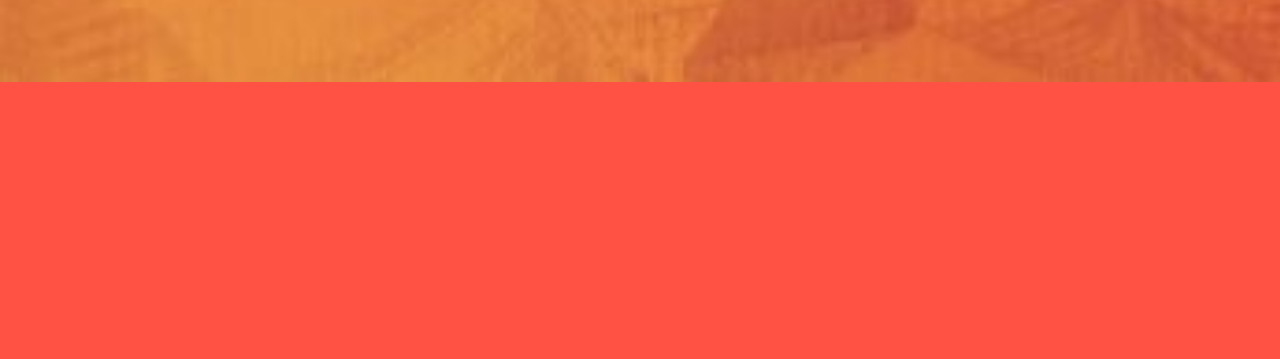
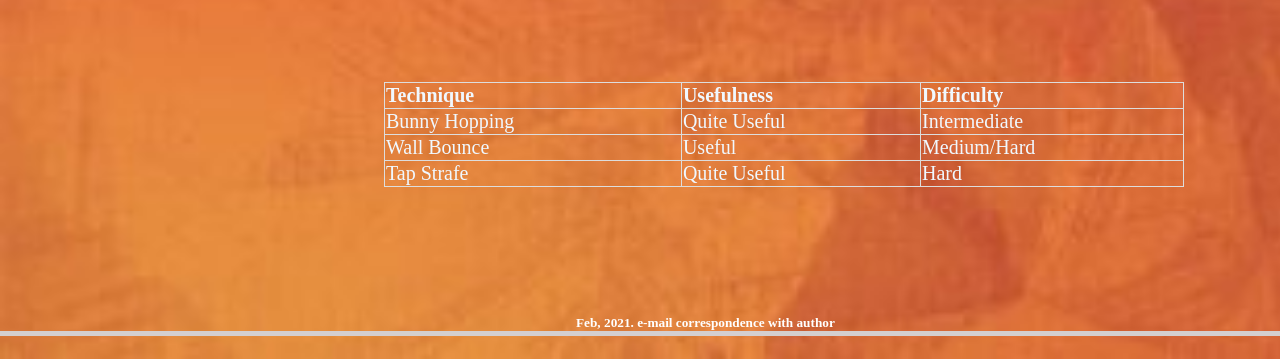
Before and after one commit to RichardButurla/Apex_Legends_Fan_Page.github.io, a plain HTML site: page news.html in a window 1280 px wide. Shown: the part 2249-2608 px from the top of the page. Before the commit the page ends 2331 px from the top, so only its background shows below. Drawn offline with Linux system fonts and the light colour scheme.

Commit message:
added table

```diff
--- a/news.html
+++ b/news.html
@@ -58,6 +58,31 @@
              frameborder="0" allow="accelerometer; autoplay; clipboard-write; encrypted-media; gyroscope; picture-in-picture" allowfullscreen></iframe>
         </div>
 
+        <div3 class="table">
+        <table>
+            <tr>
+                <th>Technique</th>
+                <th>Usefulness</th>
+                <th>Difficulty</th>
+            </tr>
+            <tr>
+                <td>Bunny Hopping</td>
+                <td>Quite Useful</td>
+                <td>Intermediate</td>
+            </tr>
+            <tr>
+                <td>Wall Bounce</td>
+                <td>Useful</td>
+                <td>Medium/Hard</td>
+            </tr>
+            <tr>
+                <td>Tap Strafe</td>
+                <td>Quite Useful</td>
+                <td>Hard</td>
+            </tr>
+        </table>
+    </div3>
+
         <h5> Feb, 2021. e-mail correspondence with author </h5>
     </body>
 </html>
--- a/style.css
+++ b/style.css
@@ -140,9 +140,23 @@ div{
 div2{
 padding-left: 20px;
 }
+
+table{
+    border-collapse: collapse;
+    color: aliceblue;
+    font-size: 20px;
+    width: 800px;
+    margin-top: 25%;
+    margin-left: 30%;
+
+}
+.table td, th {
+    border: 1px solid #dddddd;
+    text-align: left;
+}
 h5{
+    margin-top: 10%;
     padding-left: 45%;
-    padding-top: 20%;
     border-bottom: 5px solid rgb(212, 207, 207);
 
     color: white;
```
